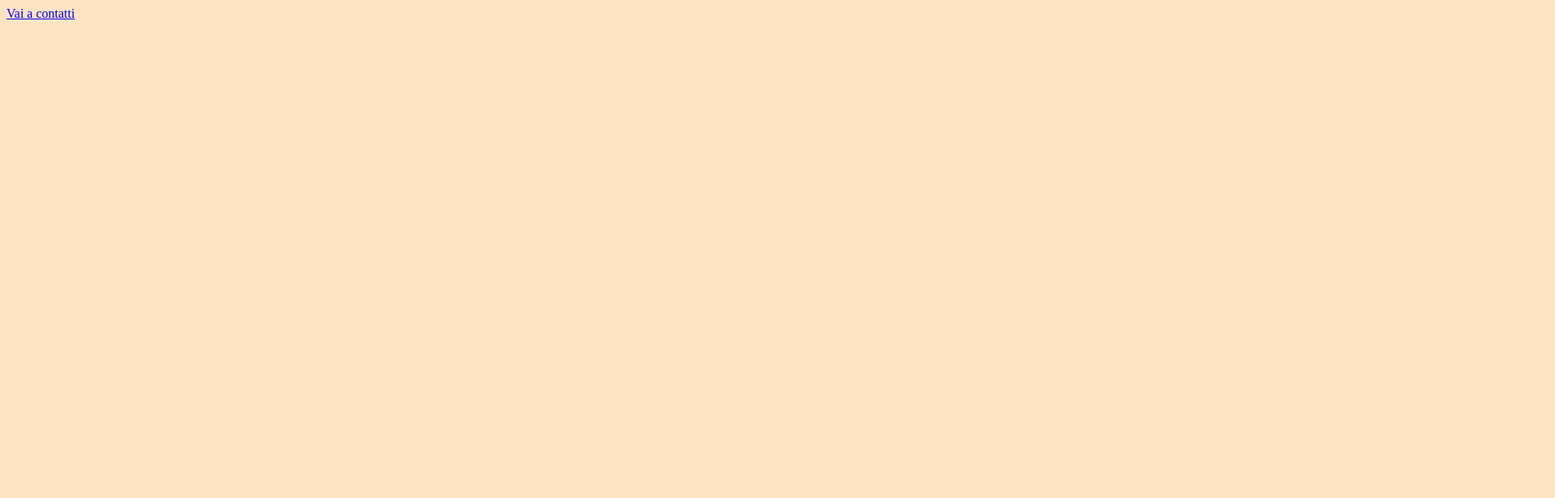
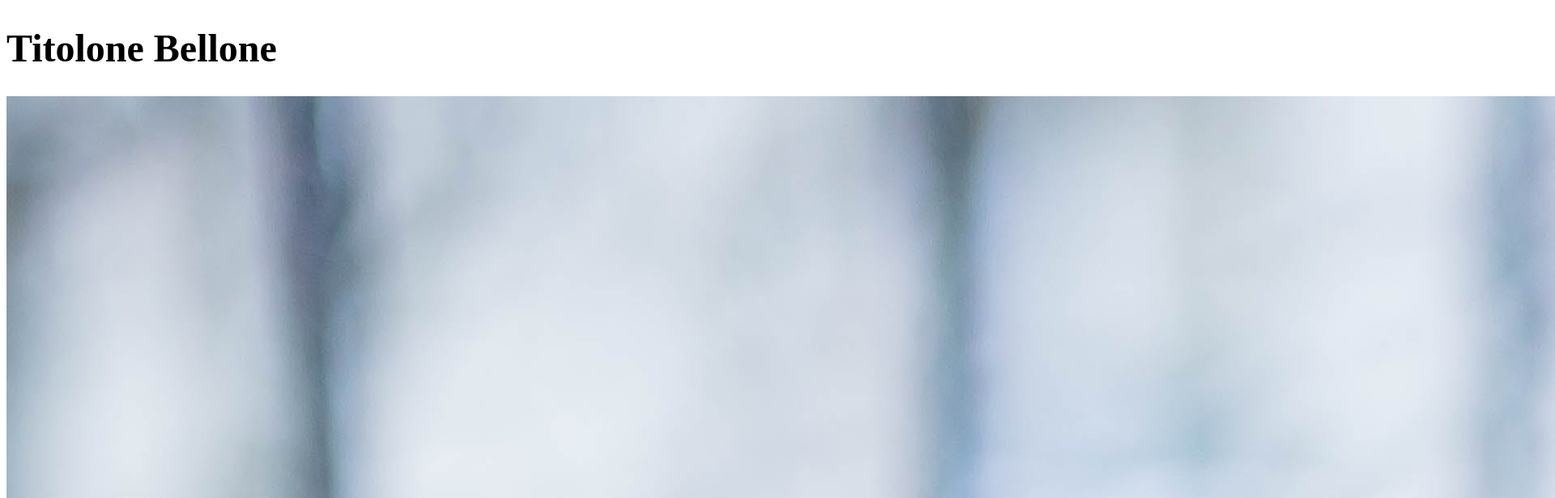
Before and after one commit to sabrinaferretti1/Prova1, a plain HTML site: page index.html in a window 1280 px wide. Shown: the top 616 px of the page at 81% size, 1920 px wide, since content can reach past the window. Drawn offline with Linux system fonts and the light colour scheme.

Commit message:
aggiunta img

```diff
--- a/index.html
+++ b/index.html
@@ -16,6 +16,8 @@
         <!--[if lt IE 7]>
             <p class="browsehappy">You are using an <strong>outdated</strong> browser. Please <a href="#">upgrade your browser</a> to improve your experience.</p>
         <![endif]-->
+        <h1> Titolone Bellone</h1>
+        <img src="cane.jpg" alt="cane">
         <a href="contatti.html"> Vai a contatti</a>
 
         <script src="" async defer></script>
--- a/style.css
+++ b/style.css
@@ -1,3 +1,3 @@
 body {
-    background-color: bisque;
+    font-size: 24px;
 }
```
Also changed, not shown: cane.jpg (added).
